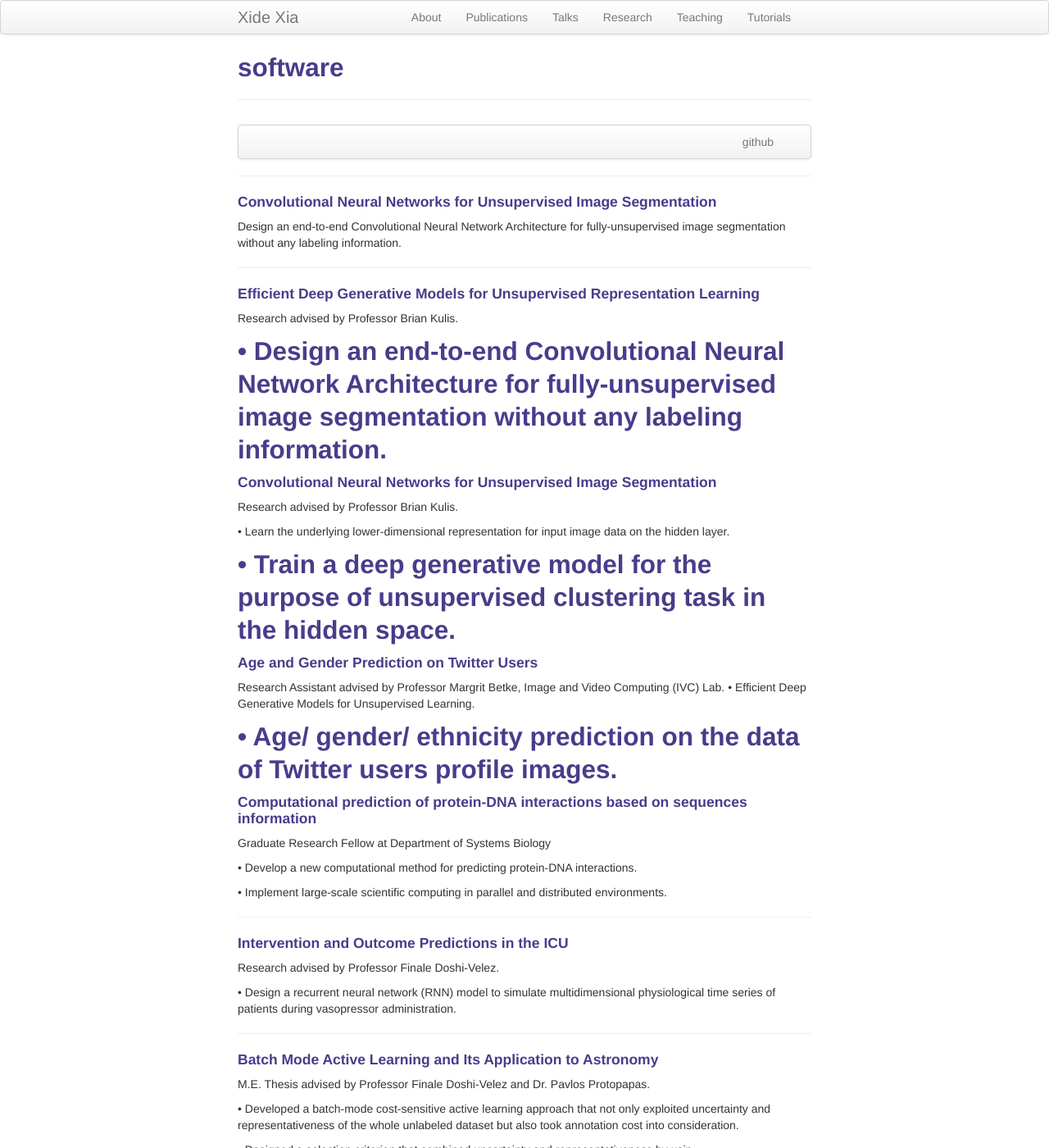
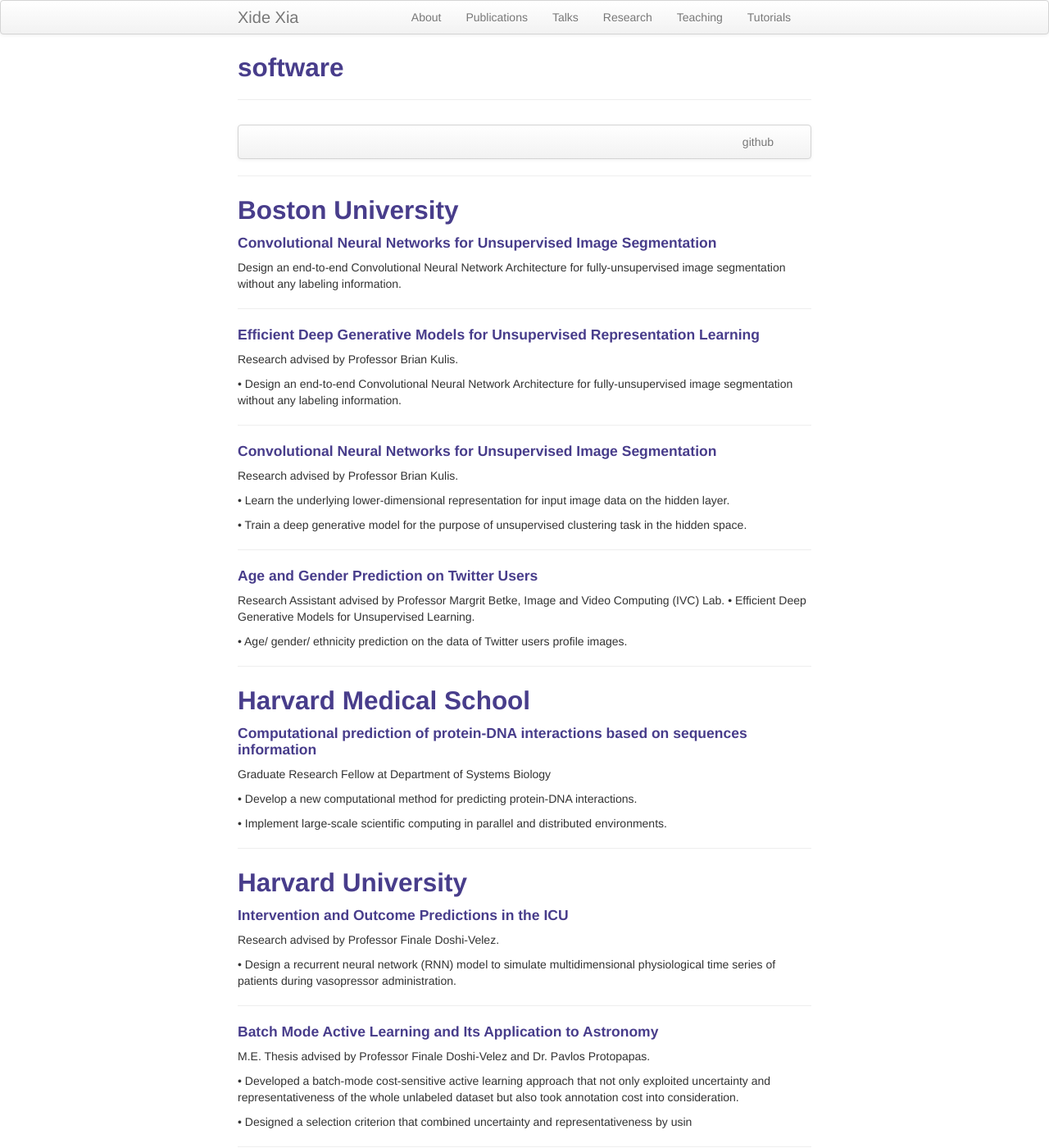
Before and after one commit to xidexia/xidexia.github.io, a Jekyll site: the page built from pages/research.md, in a window 1280 px wide and 1400 px high. Shown: the whole window at 82% size. Built offline with Jekyll 4.4.1, drawn with Linux system fonts in a browser that asks for light colours.

Commit message:
“0801”

```diff
--- a/pages/research.md
+++ b/pages/research.md
@@ -14,7 +14,8 @@ description: xide's software
 
 ---
 
-
+Boston University
+---
 #### <a name="Segmentation"></a>Convolutional Neural Networks for Unsupervised Image Segmentation
 Design an end-to-end Convolutional Neural Network Architecture for fully-unsupervised image segmentation without any labeling information.
 
@@ -24,6 +25,7 @@ Design an end-to-end Convolutional Neural Network Architecture for fully-unsuper
 Research advised by Professor Brian Kulis.
 
 • Design an end-to-end Convolutional Neural Network Architecture for fully-unsupervised image segmentation without any labeling information.
+
 ---
 
 
@@ -33,6 +35,7 @@ Research advised by Professor Brian Kulis.
 • Learn the underlying lower-dimensional representation for input image data on the hidden layer.
 
 • Train a deep generative model for the purpose of unsupervised clustering task in the hidden space.
+
 ---
 
 
@@ -41,9 +44,11 @@ Research Assistant advised by Professor Margrit Betke, Image and Video Computing
 • Efficient Deep Generative Models for Unsupervised Learning.
 
 • Age/ gender/ ethnicity prediction on the data of Twitter users profile images.
+
 ---
 
-
+Harvard Medical School
+---
 #### <a name="protein"></a>Computational prediction of protein-DNA interactions based on sequences information
 Graduate Research Fellow at Department of Systems Biology
 
@@ -53,6 +58,8 @@ Graduate Research Fellow at Department of Systems Biology
 
 ---
 
+Harvard University
+---
 #### <a name="ICU"></a>Intervention and Outcome Predictions in the ICU
 Research advised by Professor Finale Doshi-Velez.
 
```
